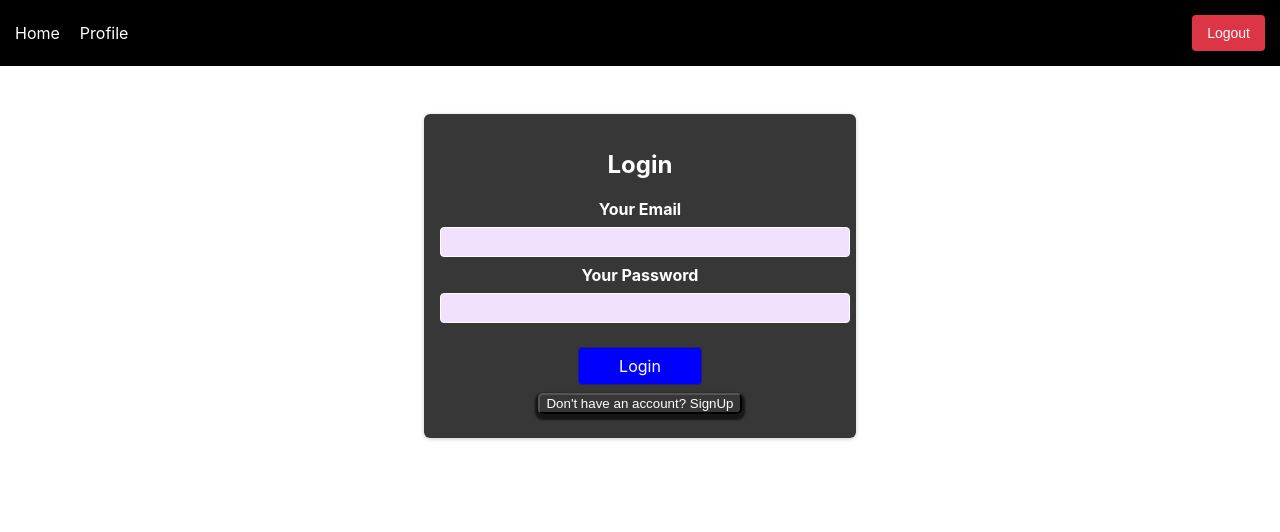
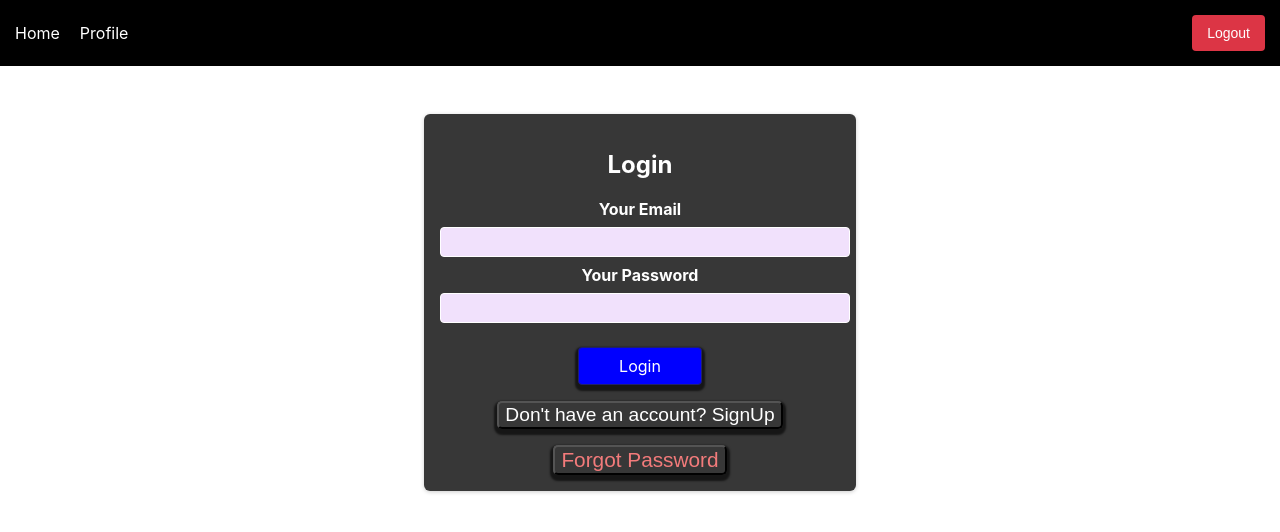
Before and after one commit to SanOP360/ExpenseTrackerApp, a React (Create React App) app: page / in a window 1280 px wide. Both pictures are taken after a click on the button "Already have an account? SignIn". Shown: the top 532 px of the page. Built offline with nearby package versions, Linux system fonts and the light colour scheme.

Commit message:
added forgot password

```diff
--- a/src/components/AuthForm.js
+++ b/src/components/AuthForm.js
@@ -75,6 +75,44 @@ const AuthForm=()=>{
 
      };
 
+     const forgotPasswordHandler = async () => {
+       const enteredEmail = emailInputRef.current.value;
+       setIsLoading(true);
+
+       try {
+         const response = await fetch(
+           "https://identitytoolkit.googleapis.com/v1/accounts:sendOobCode?key=AIzaSyBOFTxkAWbMMSRNoWMlUi2BL2_lBXrV37A",
+           {
+             method: "POST",
+             body: JSON.stringify({
+               requestType: "PASSWORD_RESET",
+               email: enteredEmail,
+             }),
+             headers: {
+               "Content-type": "application/json",
+             },
+           }
+         );
+
+         if (!response.ok) {
+           // Handle non-successful response
+           const data = await response.json();
+           throw new Error(
+             data.error?.message || "Failed to send password reset request"
+           );
+         }
+
+         await response.json();
+         console.log("Successfully sent the request to change password");
+
+       } catch (error) {
+
+         console.error("Error:", error.message);
+
+       } finally {
+         setIsLoading(false);
+       }
+     };
 
     return (
       <section className={classes.auth}>
@@ -121,6 +159,9 @@ const AuthForm=()=>{
                 Don't have an account? SignUp
               </button>
             )}
+
+            {isLogin && <button
+            type="btn" className={classes.forgotPassBtn} onClick={forgotPasswordHandler}>Forgot Password</button>}
           </div>
         </form>
       </section>
--- a/src/components/AuthForm.module.css
+++ b/src/components/AuthForm.module.css
@@ -52,6 +52,8 @@
   border: 1px solid rgb(32, 32, 109);
   border-radius: 4px;
   padding: 0.5rem 2.5rem;
+  box-shadow: 0 3px 2px 3px rgba(0, 0, 0, 0.6);
+
 }
 
 .loginLogout:hover {
@@ -75,7 +77,8 @@
 .signBtn{
     color:white;
     /* background-color: rgb(80, 234, 182); */
-    margin:0.5rem;
+    font-size: 1.2rem;
+    margin:1rem;
     background-color:transparent;
     cursor:pointer;
     border-radius: 5px;
@@ -86,3 +89,18 @@
     color:rgba(245, 245, 245, 0.849)
 
 }
+
+.forgotPassBtn{
+   color:rgb(243, 123, 123);
+
+    background-color:transparent;
+    cursor:pointer;
+    border-radius: 5px;
+    box-shadow: 0 3px 2px 3px rgba(0, 0, 0, 0.6);
+    font-size: 1.3rem;
+
+}
+.forgotPassBtn:hover{
+    color:rgb(236, 46, 46)
+
+}
```
